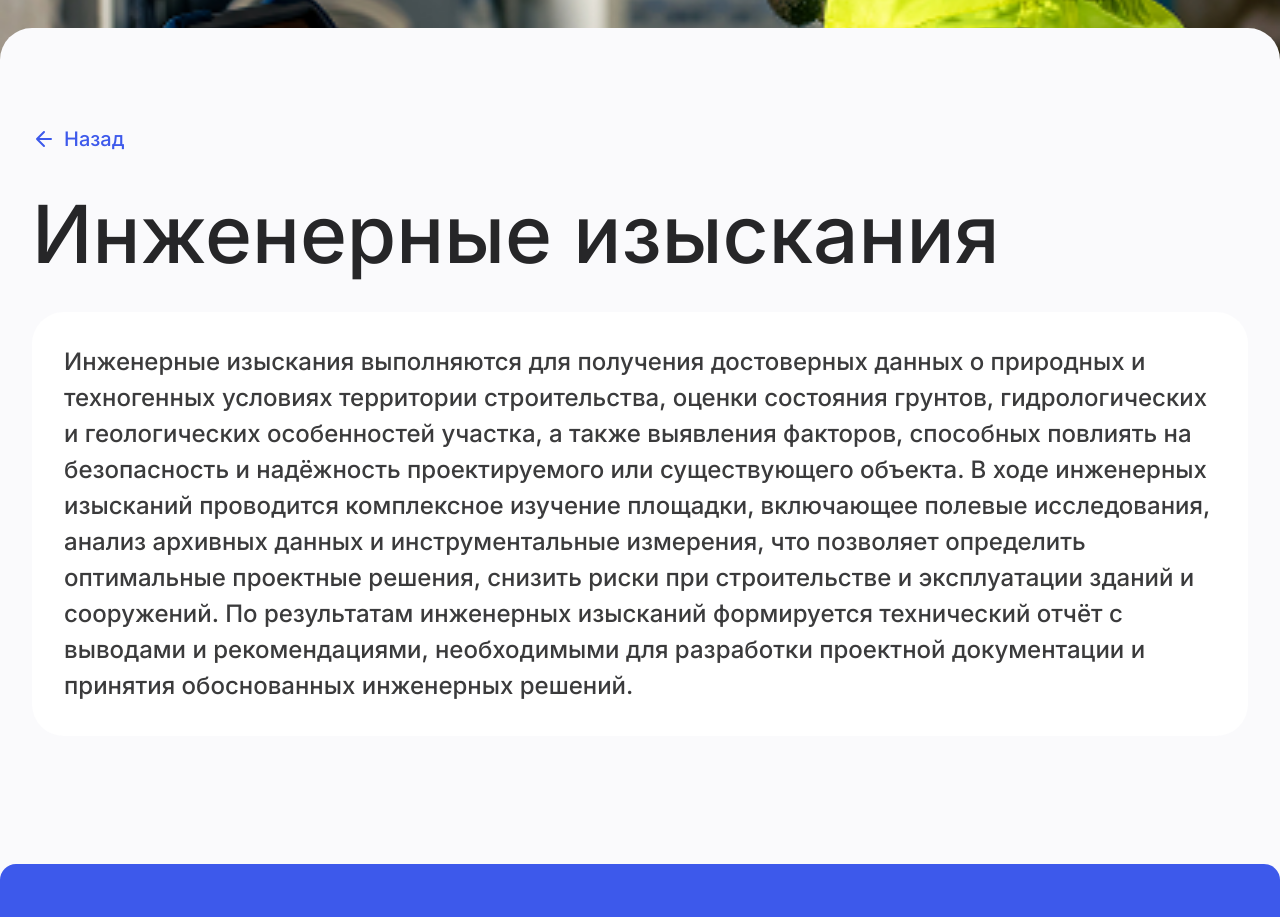
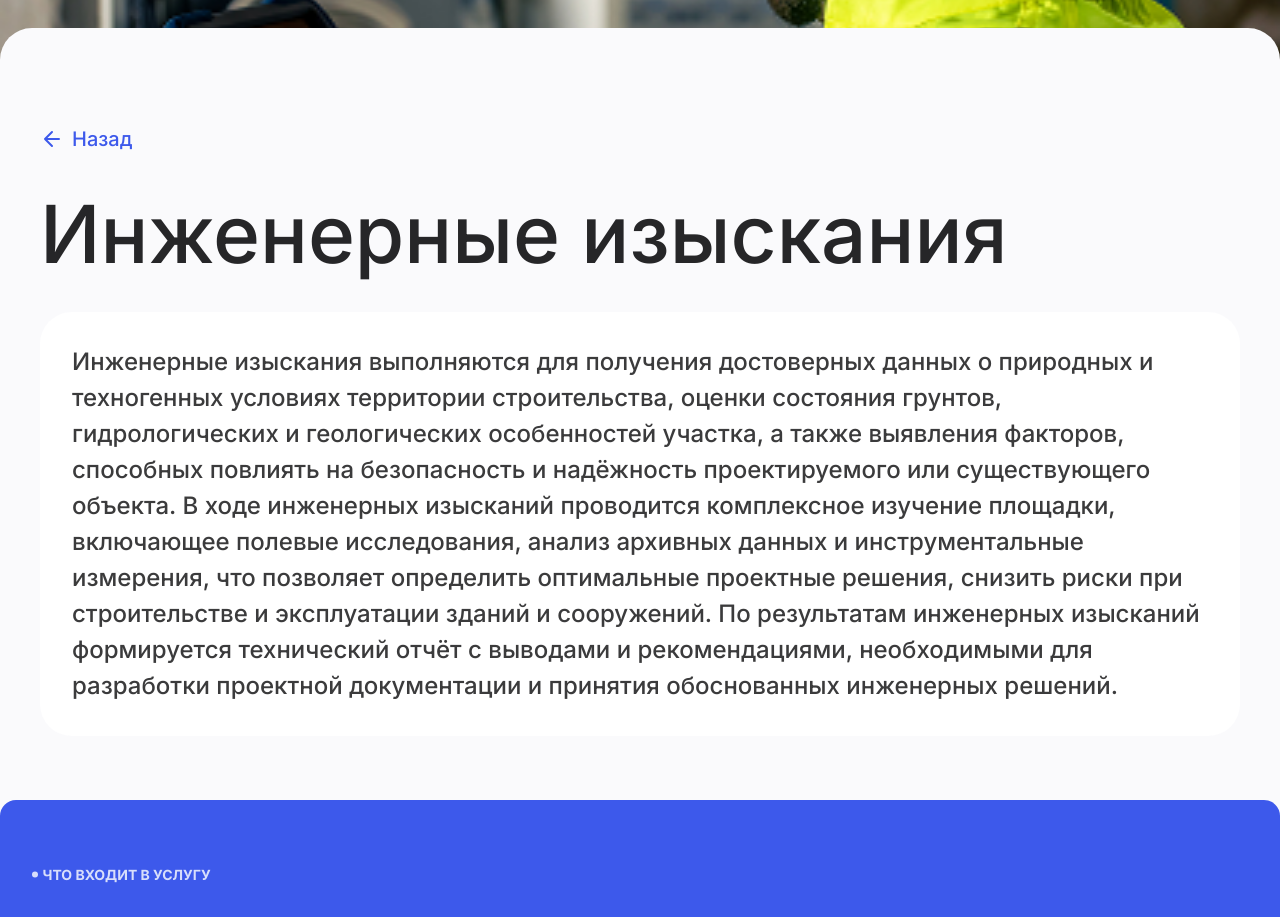
Before and after one commit to Youmeon/GIGABUILD, a Vue app in the folder frontend/: page /services/1 in a window 1280 px wide. Shown: the part 440-1357 px from the top of the page. Built offline with nearby package versions, Linux system fonts and the light colour scheme.

Commit message:
Removed unnecessary fields on the DetailService page.

```diff
--- a/frontend/src/views/DetailServices.vue
+++ b/frontend/src/views/DetailServices.vue
@@ -16,7 +16,7 @@
 
       <!-- Секция с заголовком услуги -->
       <div id="service-content" class="min-h-[45vh] px-8 py-16 bg-neutral-200">
-        <div class="mb-16">
+        <div class="mb-0 max-w-[1200px] mx-auto">
           <router-link
             to="/services"
             class="back-link mb-8 inline-flex items-center gap-2 text-[20px] font-medium tracking-[-3%] text-blue-600"
```
